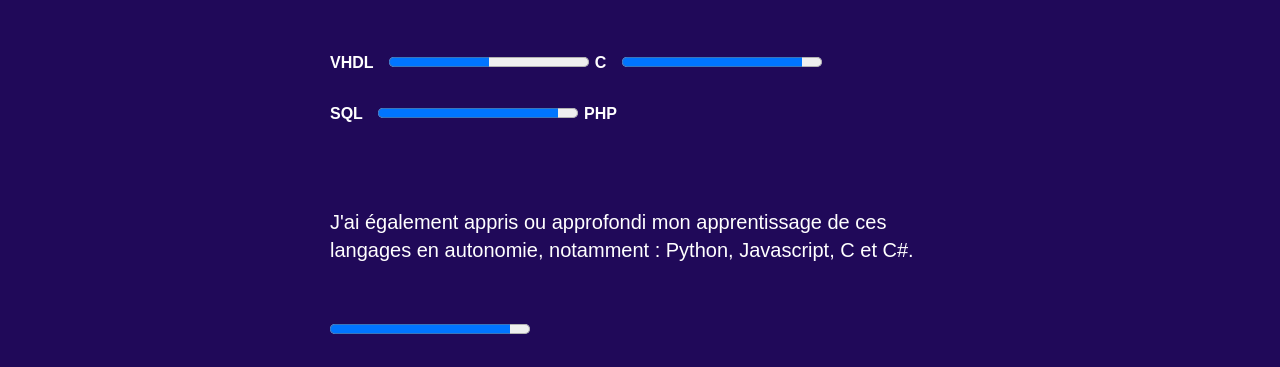
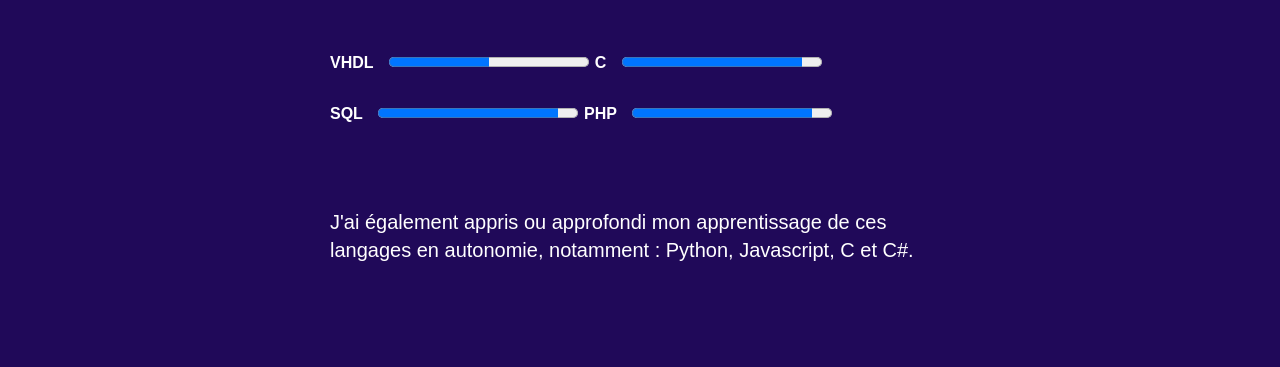
Before and after one commit to sakouri/sakouri.github.io, a plain HTML site: page index.html in a window 1280 px wide. Shown: the part 2446-2813 px from the top of the page. Drawn offline with Linux system fonts and the light colour scheme; a web font is replaced by a local one.

Commit message:
Update index.html

```diff
--- a/index.html
+++ b/index.html
@@ -63,9 +63,10 @@
 
 		<progress id="file" max="100" value="90"> 90% </progress>
 		<label for="file"><strong>PHP</strong></label>
+		<progress id="file" max="100" value="90"> 90% </progress>
 		<p><br><br>J'ai également appris ou approfondi mon apprentissage de ces langages en autonomie, notamment : Python, Javascript, C et C#.<br><br></p>
 
-		<progress id="file" max="100" value="90"> 90% </progress><title>Parcours scolaire</title>		<p><br></p>
+		<title>Parcours scolaire</title>		<p><br></p>
 
 		<div class='banner1'></div>
 		<p><title>Compétences logiciel</title> <br> Outre les logiciels de programmation, j'ai pu explorer de nombreux logiciels tout au long de ma scolarité : </p>
```
